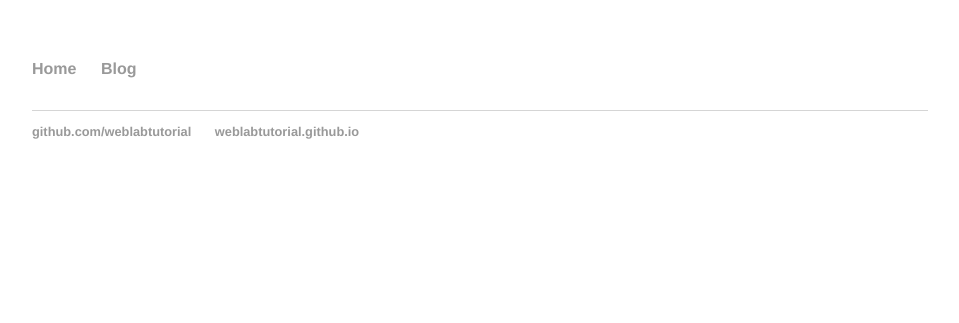
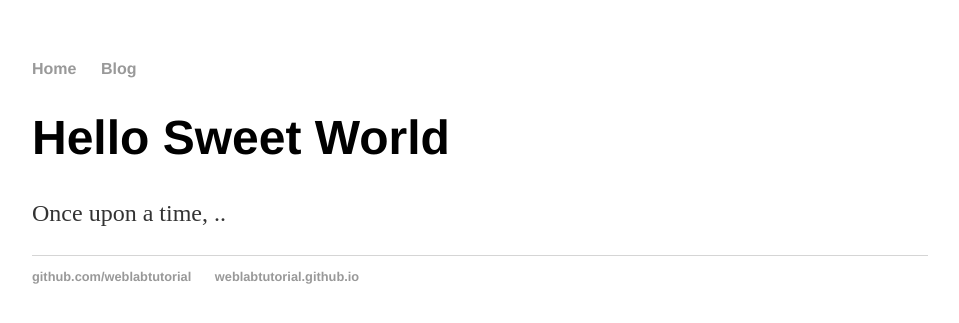
Before and after one commit to MuhammadJ11/muhammadj11.github.io, a Jekyll site: the page built from index.html, in a window 1280 px wide. Shown: the top 323 px of the page, without its empty margins (160-1119 px from the left). Built offline with Jekyll 4.4.1, drawn with Linux system fonts in a browser that asks for light colours.

Commit message:
Update index.html

```diff
--- a/index.html
+++ b/index.html
@@ -1,9 +1,8 @@
 ---
 layout: default
+title: Web Programming
 ---
-<h1>{{ page.title }}</h1>
-<p class="meta">{{ page.date | date_to_string }}</p>
-
-<div class="post">
-  {{ content }}
+<div class="blurb">
+  <h1>Hello Sweet World</h1>
+  <p>Once upon a time, ..</p>
 </div>
```
